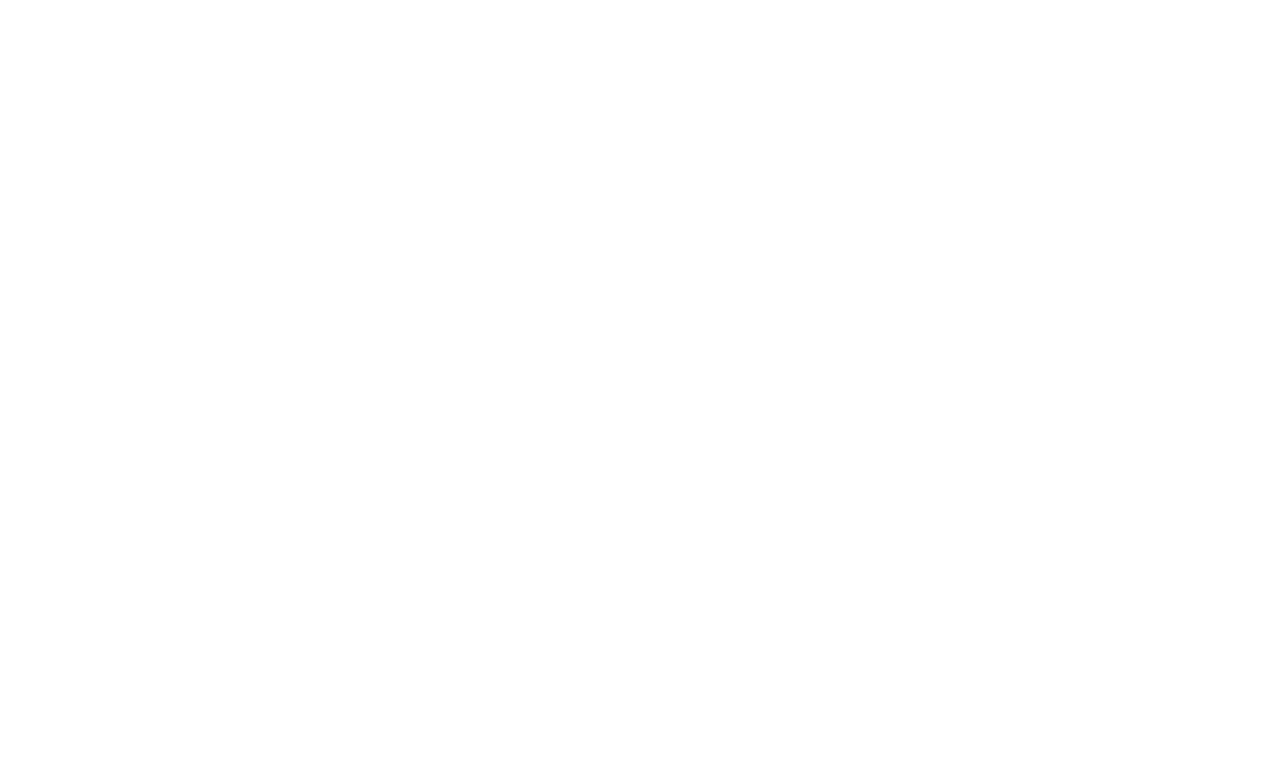
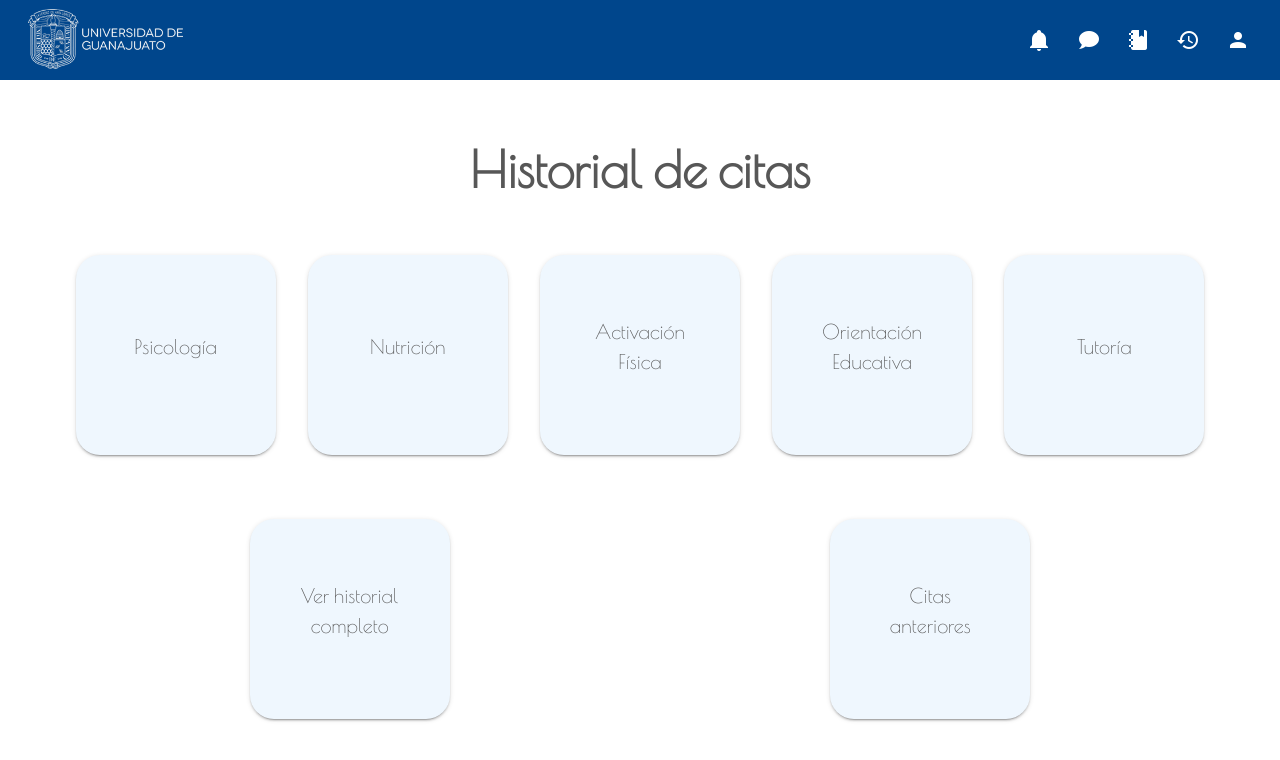
Before and after one commit to ingsof-developers/Front-end, a Nuxt app: page /historial in a window 1280 px wide. Before the commit this address had no page. Shown: the top 760 px of the page. Built offline with nearby package versions, Linux system fonts and the light colour scheme.

Commit message:
Guardar cambios antes de cambiar de rama

```diff
--- a/layouts/ui-home.vue
+++ b/layouts/ui-home.vue
@@ -40,7 +40,7 @@ export default {
       ],
       opciones: [
         { icon: 'mdi-notebook', path: '/' },
-        { icon: 'mdi-history', path: '' },
+        { icon: 'mdi-history', path: '/historial' },
         { icon: 'mdi-account', path: '' }
       ]
     }
--- /dev/null
+++ b/pages/historial/index.vue
@@ -0,0 +1,142 @@
+<template>
+  <v-app>
+    <v-container>
+      <v-row class="ma-0 pa-0 mt-10" justify="center" align="center">
+        <p style="font-size: 50px; font-weight: 600;" justify="center" align="center">
+          Historial de citas
+        </p>
+      </v-row>
+
+      <!-- Botones de departamentos -->
+      <v-row class="ma-0 pa-0" justify="center" align="center">
+        <v-col v-for="departamento in departamentos" :key="departamento.name" justify="center" align="center">
+          <v-card
+            class="d-flex flex-column pa-10 justify-center my-5"
+            height="200"
+            width="200"
+            rounded="xxl"
+            color="#eff7fe"
+            justify="center"
+            align="center"
+            @click="mostrarCitasPorDepartamento(departamento.name)"
+            style="cursor: pointer;"
+          >
+            <p style="font-size: 20px;">
+              {{ departamento.name }}
+            </p>
+          </v-card>
+        </v-col>
+        <!-- Botón "Ver historial completo" -->
+        <v-col justify="center" align="center">
+          <v-card
+            class="d-flex flex-column pa-10 justify-center my-5"
+            height="200"
+            width="200"
+            rounded="xxl"
+            color="#eff7fe"
+            justify="center"
+            align="center"
+            @click="verHistorialCompleto"
+            style="cursor: pointer;"
+          >
+            <p style="font-size: 20px;">Ver historial completo</p>
+          </v-card>
+        </v-col>
+        <!-- Botón "Citas anteriores" -->
+        <v-col justify="center" align="center">
+          <v-card
+            class="d-flex flex-column pa-10 justify-center my-5"
+            height="200"
+            width="200"
+            rounded="xxl"
+            color="#eff7fe"
+            justify="center"
+            align="center"
+            @click="verCitasAnteriores"
+            style="cursor: pointer;"
+          >
+            <p style="font-size: 20px;">Citas anteriores</p>
+          </v-card>
+        </v-col>
+      </v-row>
+
+      <!-- Mostrar mensaje de bienvenida al departamento -->
+      <v-row class="ma-0 pa-0 mt-5" justify="center" align="center">
+        <p v-if="!departamento_data.length && !showAllCitas" style="font-size: 20px;">{{ mensajeDepartamento }}</p>
+      </v-row>
+
+      <!-- Lista de citas -->
+      <v-list v-if="showAllCitas || departamento_data.length">
+        <v-list-item v-for="(cita, index) in (showAllCitas ? todasLasCitas : departamento_data)" :key="index">
+          <v-list-item-content>
+            <v-list-item-title>{{ cita.departamentoName }}</v-list-item-title>
+          </v-list-item-content>
+        </v-list-item>
+      </v-list>
+
+    </v-container>
+  </v-app>
+</template>
+
+<script>
+import departments from '@/assets/departments.json'
+// import citas from '@/assets/citas.json' // Importa el archivo JSON de citas
+
+export default {
+  layout: 'ui-home',
+  data () {
+    return {
+      departamento_data: [], // Array para almacenar las citas por departamento
+      todasLasCitas: [], // Todas las citas
+      departamentos: [], // Variable para almacenar los departamentos
+      mensajeDepartamento: '', // Mensaje de bienvenida al departamento
+      showAllCitas: false // Variable para mostrar todas las citas
+    }
+  },
+  mounted () {
+    this.departamentos = departments
+    // this.todasLasCitas = citas // Llena todasLasCitas con los datos de citas
+  },
+  methods: {
+    mostrarCitasPorDepartamento (departamentoName) {
+      // Mostrar citas del departamento correspondiente
+      // this.departamento_data = this.todasLasCitas.filter(cita => cita.departamentoName === departamentoName)
+      if (this.todasLasCitas.length > 0) {
+        this.departamento_data = this.todasLasCitas.filter(cita => cita.departamentoName === departamentoName)
+      }
+      if (this.departamento_data.length) {
+        this.mensajeDepartamento = ''
+        this.showAllCitas = false
+      } else {
+        this.mensajeDepartamento = 'No tienes citas en el departamento de ' + departamentoName
+        this.showAllCitas = false
+      }
+    },
+    verHistorialCompleto () {
+      // Mostrar todas las citas
+      if (this.todasLasCitas.length) {
+        this.mensajeDepartamento = ''
+        this.departamento_data = [] // Vacía departamento_data
+        this.showAllCitas = true
+      } else {
+        this.mensajeDepartamento = 'No tienes citas actualmente.'
+        this.showAllCitas = false
+      }
+    },
+    verCitasAnteriores () {
+      // Implementa la lógica para mostrar las citas anteriores
+      // Obtener la fecha actual
+      const fechaActual = new Date()
+      const citasAnteriores = this.todasLasCitas.filter(cita => cita.fecha < fechaActual)
+      if (citasAnteriores.length > 0) {
+        this.departamento_data = citasAnteriores
+        this.mensajeDepartamento = '' // Reiniciar el mensaje
+      } else {
+        this.departamento_data = [] // Vaciar el array
+        this.mensajeDepartamento = 'No has tenido ninguna cita anteriormente.'
+      }
+      this.showAllCitas = false // Asegurar que showAllCitas sea falso
+    }
+  }
+}
+</script>
```
Also changed, not shown: 1 other file (tests, documents, lock files or other folders).
